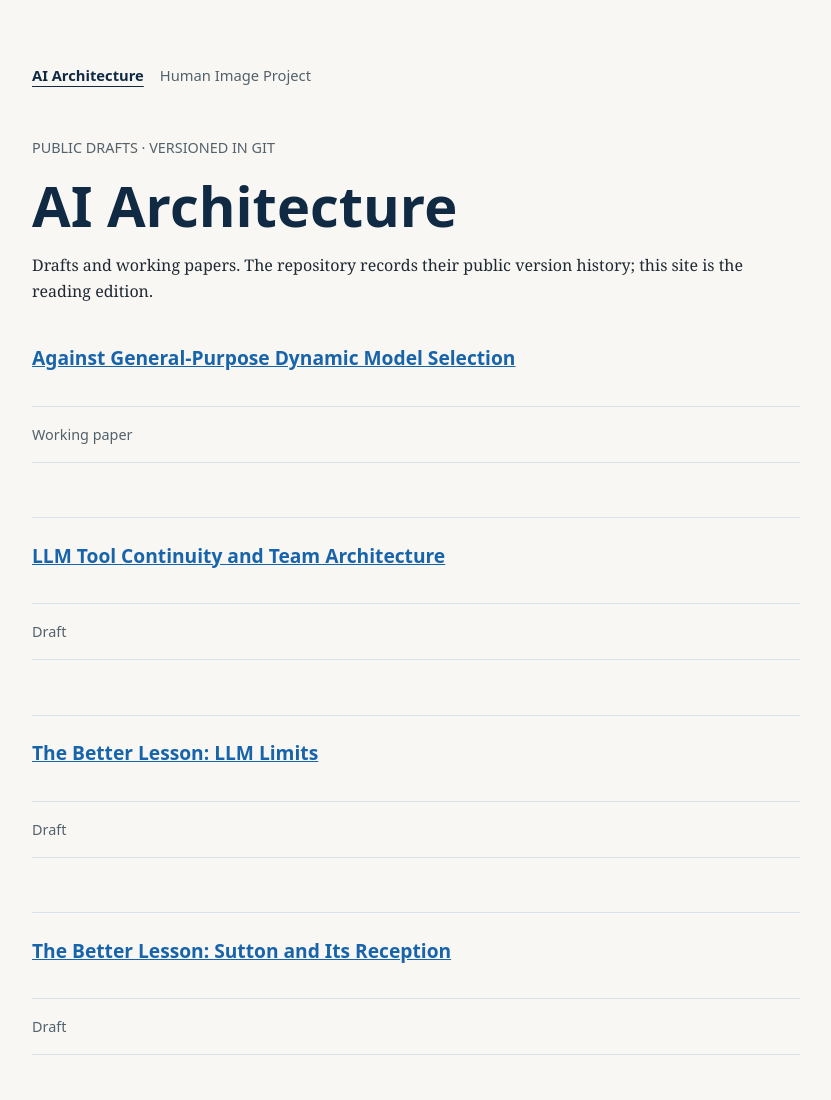
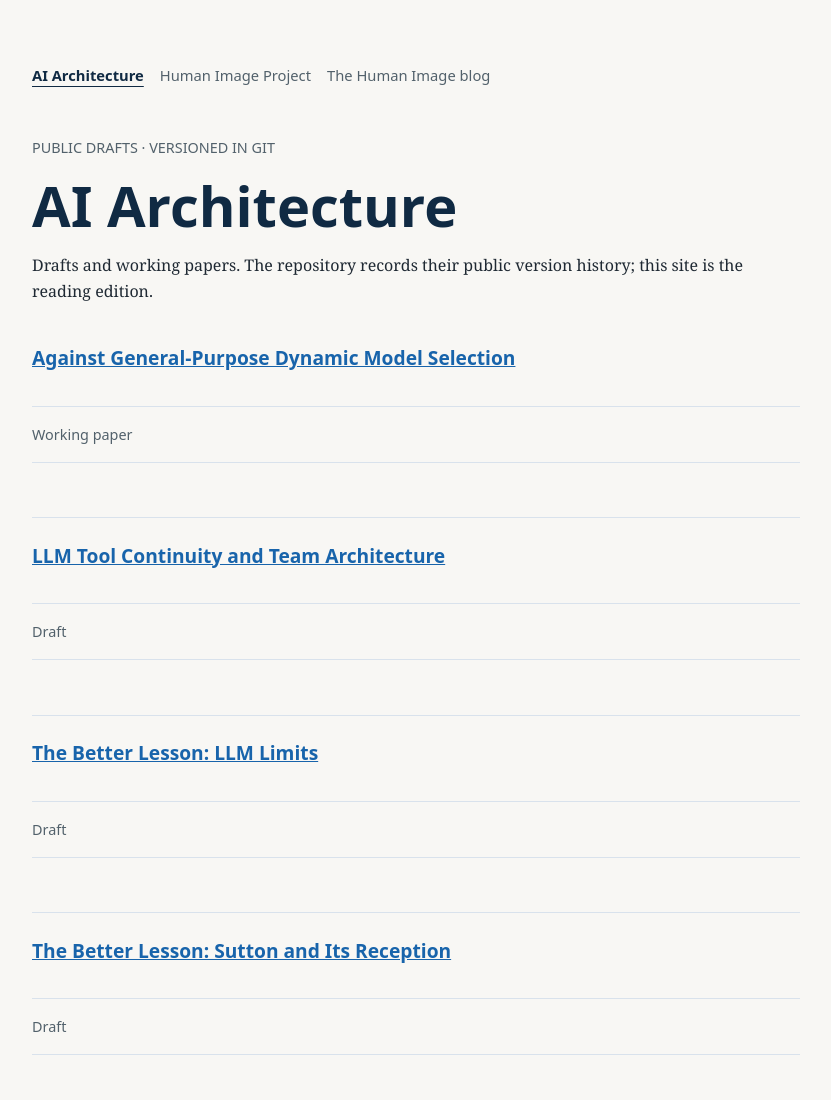
Before and after one commit to davidwiet/davidwiet.github.io, an Astro site: page / in a window 1280 px wide. Shown: the top 1100 px of the page, without its empty margins (224-1055 px from the left). Built offline with nearby package versions, Linux system fonts and the light colour scheme; Astro itself is replaced by a stand-in of ours.

Commit message:
Link public papers site to The Human Image blog

```diff
--- a/src/layouts/BaseLayout.astro
+++ b/src/layouts/BaseLayout.astro
@@ -21,6 +21,7 @@ const { pathname } = Astro.url;
       <nav class="site-nav" aria-label="Primary navigation">
         <a href="/" aria-current={pathname === '/' ? 'page' : undefined}>AI Architecture</a>
         <a href="/human-image/" aria-current={pathname.startsWith('/human-image') ? 'page' : undefined}>Human Image Project</a>
+        <a href="https://davidwiet.substack.com/">The Human Image blog</a>
       </nav>
       <slot />
     </main>
@@ -42,7 +43,7 @@ const { pathname } = Astro.url;
   .work-list { list-style: none; padding: 0; }
   .work-list li { padding: 1.4rem 0; border-bottom: 1px solid #d9e2ec; }
   .work-list a { font-family: ui-sans-serif, system-ui, sans-serif; font-weight: 700; font-size: 1.2rem; }
-  .site-nav { display: flex; gap: 1rem; margin: 0 0 3rem; font-family: ui-sans-serif, system-ui, sans-serif; font-size: 0.92rem; }
+  .site-nav { display: flex; flex-wrap: wrap; gap: 1rem; margin: 0 0 3rem; font-family: ui-sans-serif, system-ui, sans-serif; font-size: 0.92rem; }
   .site-nav a { color: #52616b; text-decoration: none; }
   .site-nav a[aria-current='page'] { color: #102a43; font-weight: 700; text-decoration: underline; text-underline-offset: 0.3rem; }
   blockquote { border-left: 0.25rem solid #9fb3c8; margin-left: 0; padding-left: 1rem; color: #486581; }
```
